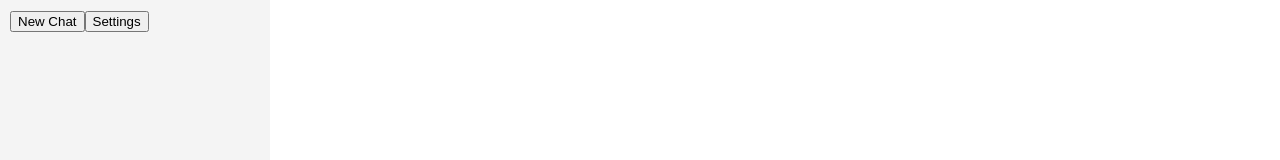
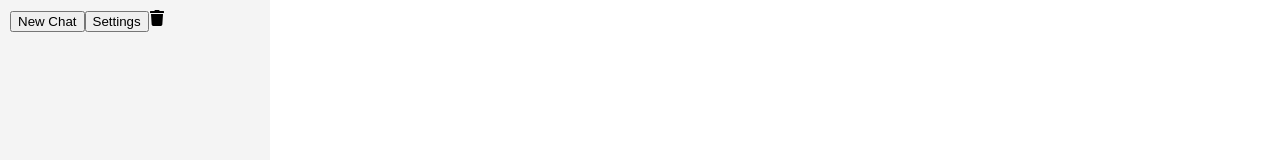
Before and after one commit to DefamationStation/RetrochatPWA, a React (Create React App) app: page / in a window 1280 px wide. Shown: the top 160 px of the page. Built offline with nearby package versions, Linux system fonts and the light colour scheme.

Commit message:
chore: Update dependencies and add react-icons package

```diff
--- a/package.json
+++ b/package.json
@@ -9,6 +9,7 @@
     "axios": "^1.7.2",
     "react": "^18.3.1",
     "react-dom": "^18.3.1",
+    "react-icons": "^5.2.1",
     "react-markdown": "^9.0.1",
     "react-scripts": "5.0.1",
     "web-vitals": "^2.1.4"
--- a/src/App.js
+++ b/src/App.js
@@ -3,6 +3,7 @@ import axios from 'axios';
 import ChatHistory from './components/ChatHistory';
 import ChatInput from './components/ChatInput';
 import Settings from './components/Settings';
+import { FaTrash } from 'react-icons/fa';
 import './App.css';
 
 const App = () => {
@@ -24,6 +25,17 @@ const App = () => {
       setServerAddress(savedAddress);
     }
   }, []);
+
+  const handleDeleteChat = () => {
+    if (currentChatId !== null) {
+      setChats(prevChats => {
+        const updatedChats = prevChats.filter(chat => chat.id !== currentChatId);
+        localStorage.setItem('chats', JSON.stringify(updatedChats));
+        return updatedChats;
+      });
+      setCurrentChatId(null);
+    }
+  };
 
   const getBotResponse = async (message) => {
     const fullChat = [
@@ -97,6 +109,7 @@ const App = () => {
       <div className="sidebar">
         <button onClick={handleNewChat}>New Chat</button>
         <button onClick={() => setShowSettings(true)}>Settings</button>
+        <FaTrash onClick={handleDeleteChat} />
         <ChatHistory chats={chats} onSelectChat={handleSelectChat} />
       </div>
       <div className="main">
```
Also changed, not shown: 1 other file (tests, documents, lock files or other folders).
